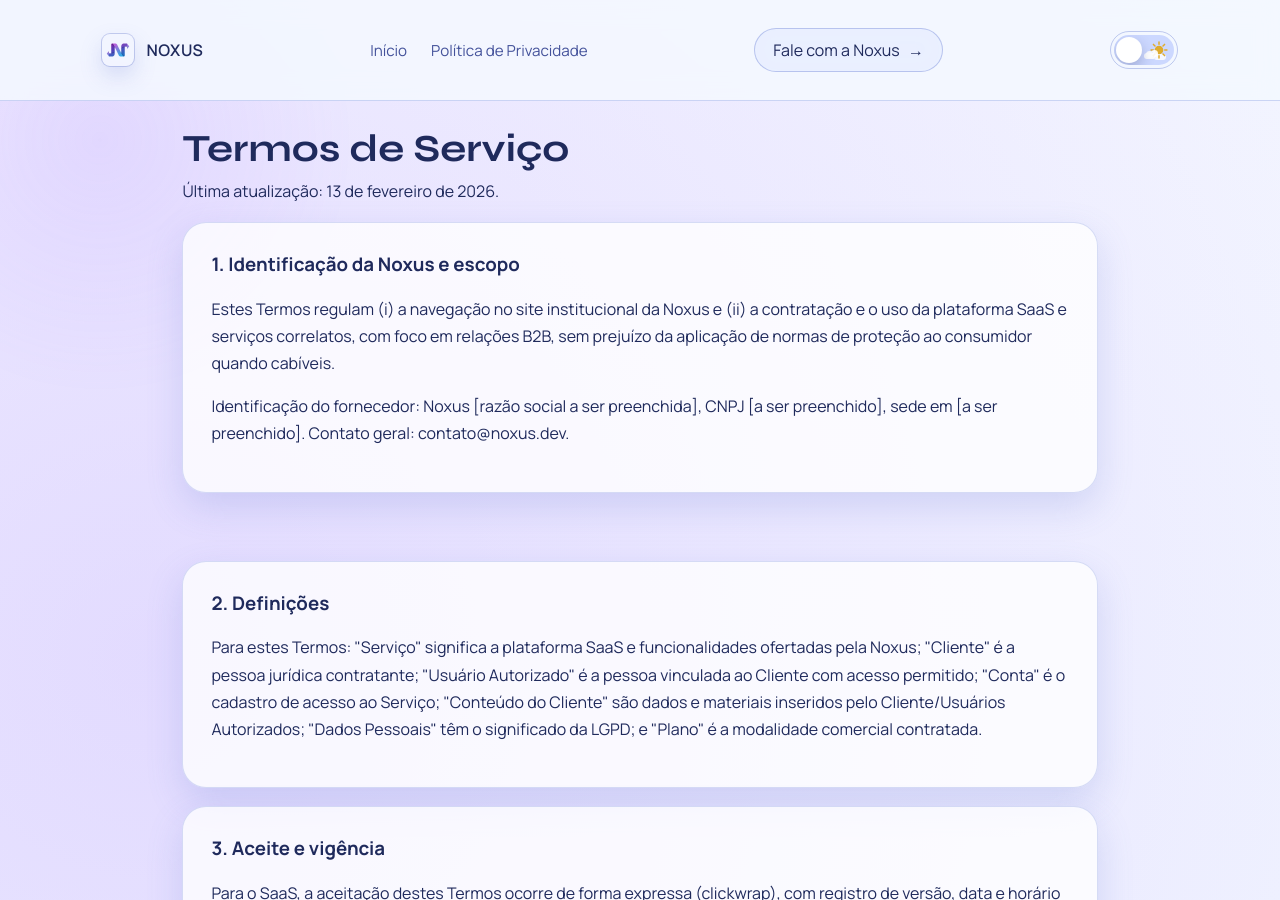
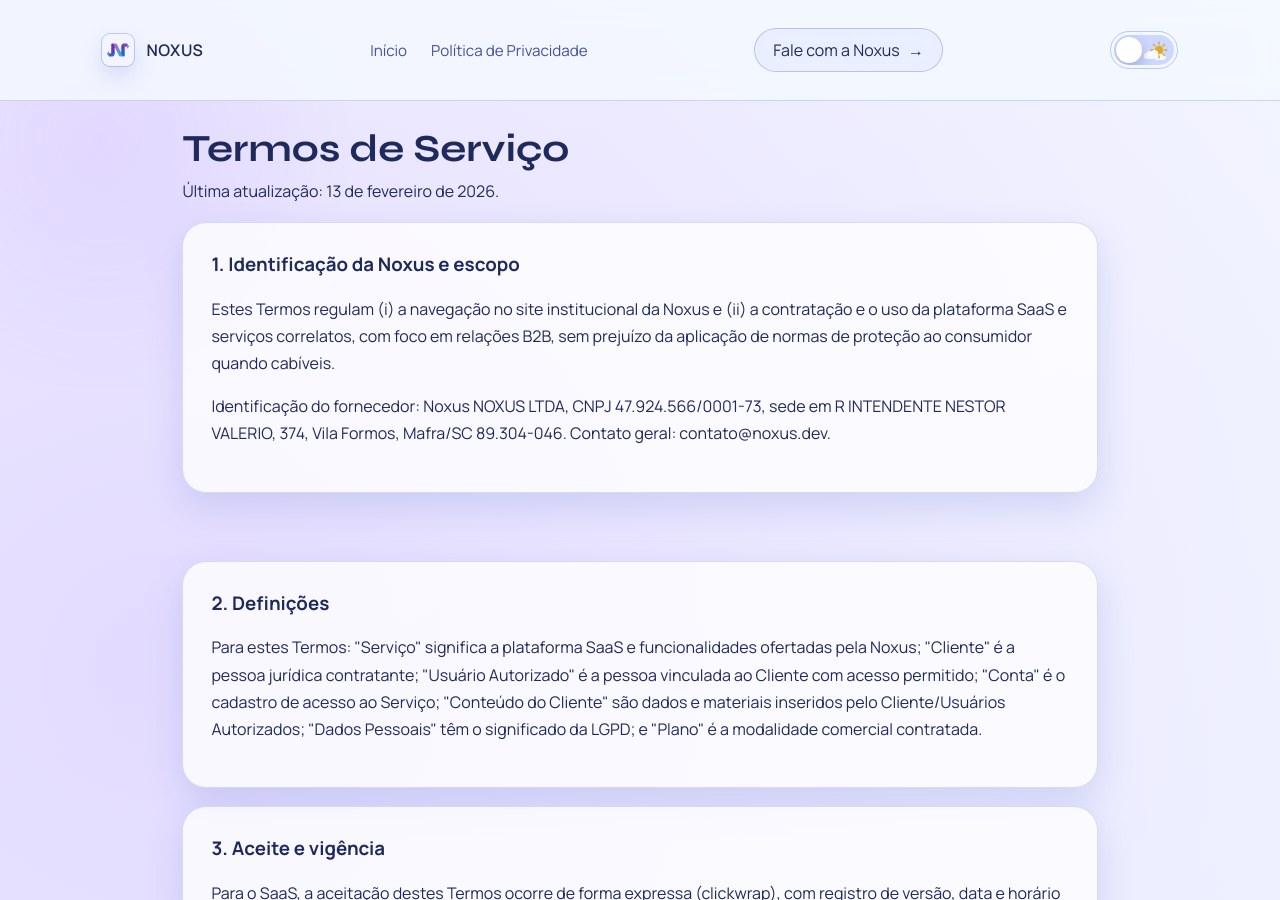
Before and after one commit to NereuOliveira/noxus-website, a Jekyll site: the page built from terms.html, in a window 1280 px wide and 900 px high. Built offline with Jekyll 4.4.1, drawn with Linux system fonts in a browser that asks for light colours.

Commit message:
feat(legal): fill supplier identification details in terms

```diff
--- a/terms.html
+++ b/terms.html
@@ -35,8 +35,9 @@ description: Termos de serviço da Noxus.
           normas de proteção ao consumidor quando cabíveis.
         </p>
         <p>
-          Identificação do fornecedor: Noxus [razão social a ser preenchida], CNPJ [a ser preenchido],
-          sede em [a ser preenchido]. Contato geral: contato@noxus.dev.
+          Identificação do fornecedor: Noxus NOXUS LTDA, CNPJ 47.924.566/0001-73,
+          sede em R INTENDENTE NESTOR VALERIO, 374, Vila Formos, Mafra/SC 89.304-046.
+          Contato geral: contato@noxus.dev.
         </p>
       </div>
     </section>
```
